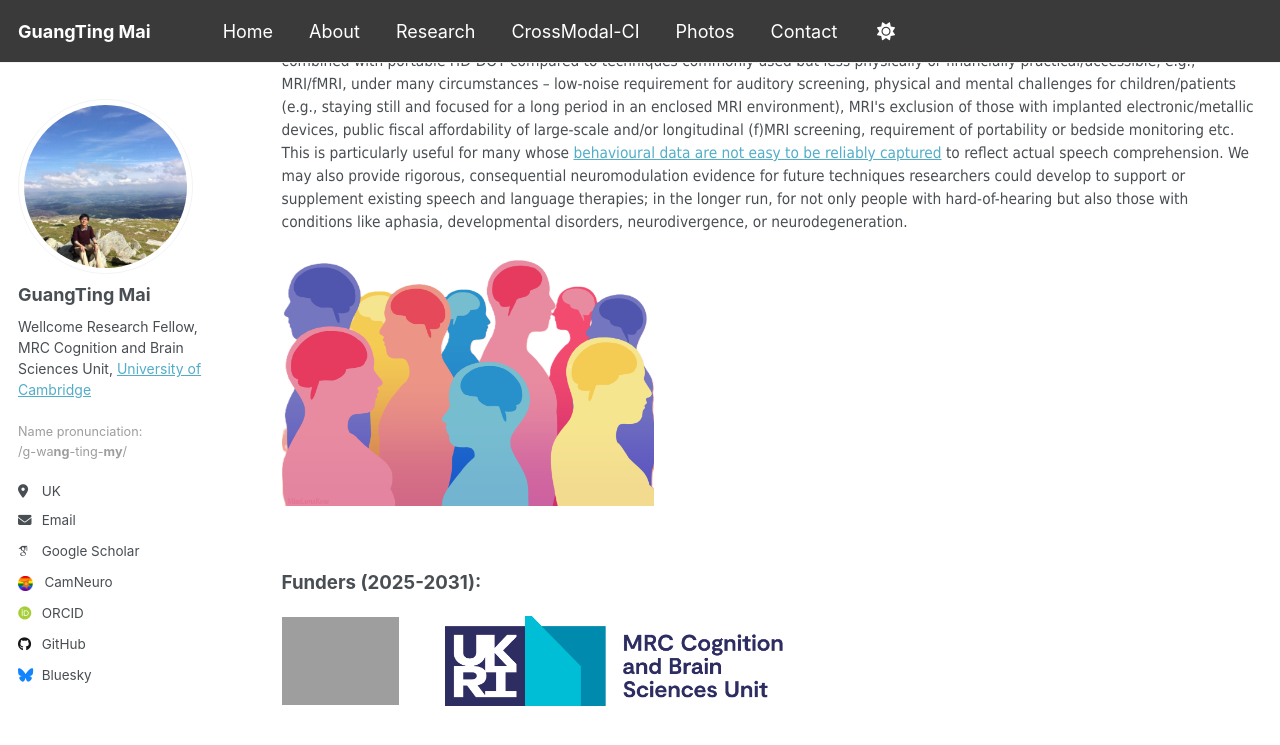
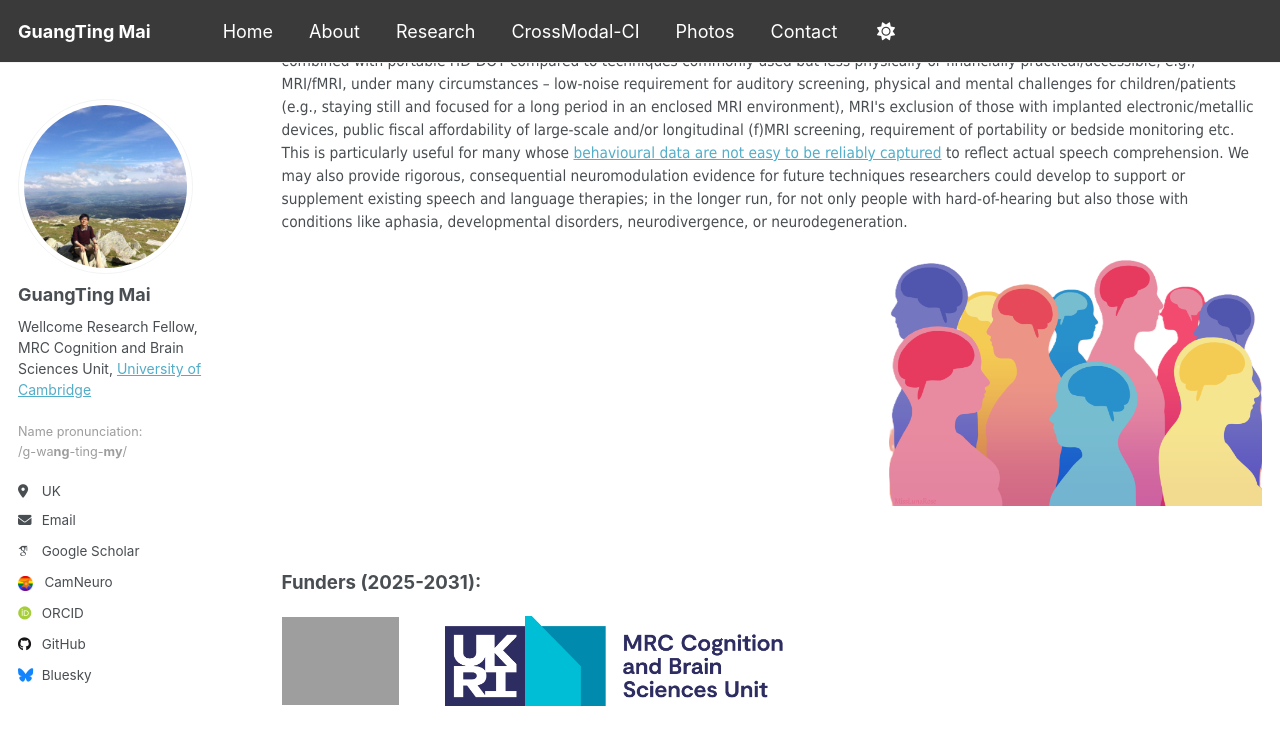
Before and after one commit to guangtingmai/guangtingmai.github.io, a Jekyll site: the page built from _pages/crossmodal-ci.html, in a window 1280 px wide and 900 px high, scrolled down 792 px. Shown: the top 745 px of the window. Built offline with Jekyll 4.4.1, drawn with Linux system fonts in a browser that asks for light colours; some web fonts are replaced.

Commit message:
Update crossmodal-ci.html

```diff
--- a/_pages/crossmodal-ci.html
+++ b/_pages/crossmodal-ci.html
@@ -36,7 +36,7 @@ author_profile: true
   reliably captured</a> to reflect actual speech comprehension. We may also provide rigorous, consequential neuromodulation evidence for future techniques
   researchers could develop to support or supplement existing speech and language therapies; in the longer run, for not only people with hard-of-hearing but
   also those with conditions like aphasia, developmental disorders, neurodivergence, or neurodegeneration.
-<p align="left">
+<p align="right">
   <img src="https://guangtingmai.github.io/images/diversity.png" width="38%">
 </p>
   <br>
```
